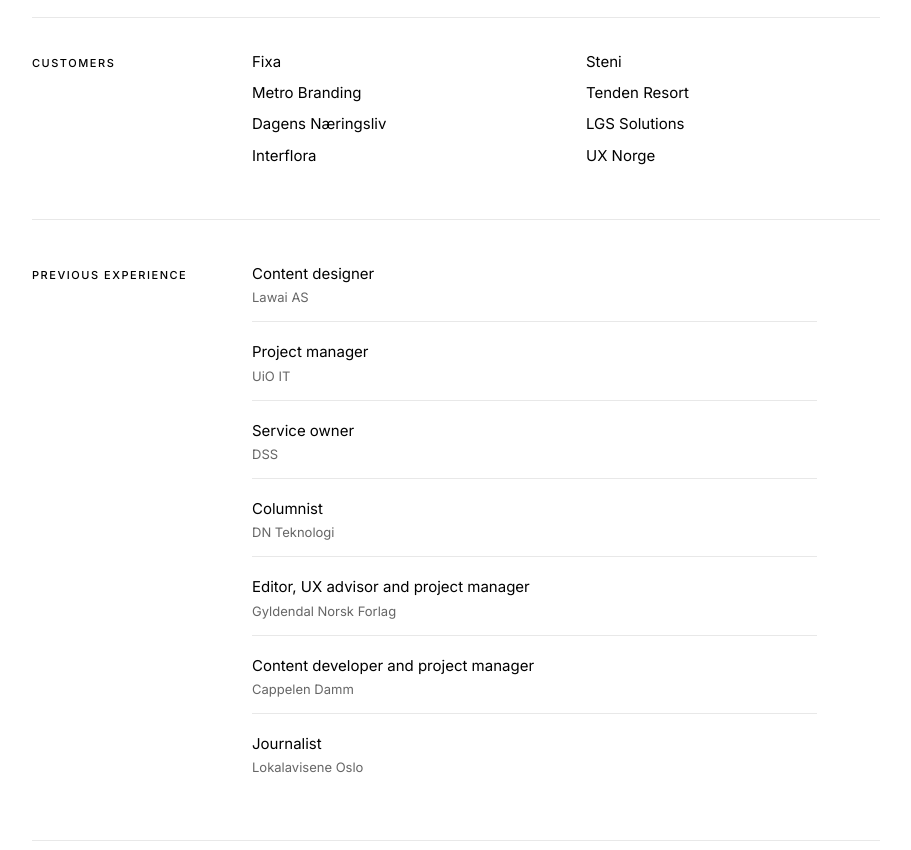
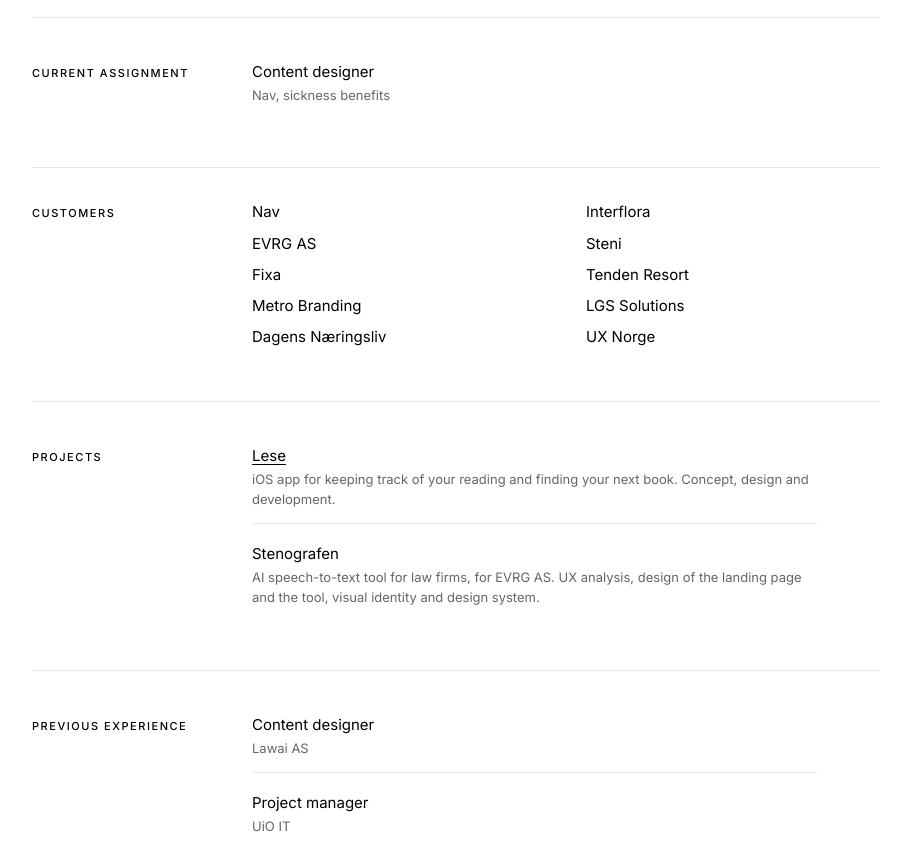
Before and after one commit to idameland/klaradesign.no, a plain HTML site: page index.html in a window 1280 px wide. Shown: the part 620-1470 px from the top of the page, without its empty margins (184-1095 px from the left). Drawn offline with Linux system fonts and the light colour scheme.

Commit message:
Legg til Nav-oppdrag, Lese og Stenografen (#1)
* Legg til Nav-oppdrag og Lese under prosjekter

Co-Authored-By: Claude Opus 5.5 <noreply@anthropic.com>
Claude-Session: https://claude.ai/code/session_01FPVuNwAi1AJXTJrt8gsrY8

* Legg til Stenografen under prosjekter og EVRG AS under kunder

Co-Authored-By: Claude Opus 5.5 <noreply@anthropic.com>
Claude-Session: https://claude.ai/code/session_01FPVuNwAi1AJXTJrt8gsrY8

* Lese: lenke til App Store og presiser iOS

Co-Authored-By: Claude Opus 5.5 <noreply@anthropic.com>
Claude-Session: https://claude.ai/code/session_01FPVuNwAi1AJXTJrt8gsrY8

---------

Co-authored-by: Claude Opus 5.5 <noreply@anthropic.com>

```diff
--- a/index.html
+++ b/index.html
@@ -340,8 +340,17 @@
         </div>
 
         <div class="row">
+          <h2>Current assignment</h2>
+          <ul class="exp-list">
+            <li><span class="exp-role">Content designer</span><span class="exp-org">Nav, sickness benefits</span></li>
+          </ul>
+        </div>
+
+        <div class="row">
           <h2>Customers</h2>
           <ul class="two-col">
+            <li>Nav</li>
+            <li>EVRG AS</li>
             <li>Fixa</li>
             <li>Metro Branding</li>
             <li>Dagens Næringsliv</li>
@@ -350,6 +359,14 @@
             <li>Tenden Resort</li>
             <li>LGS Solutions</li>
             <li>UX Norge</li>
+          </ul>
+        </div>
+
+        <div class="row">
+          <h2>Projects</h2>
+          <ul class="exp-list">
+            <li><span class="exp-role"><a href="https://apps.apple.com/no/app/lese/id6803094767?l=nb" target="_blank" rel="noopener" aria-label="Lese in the App Store (opens in new tab)">Lese</a></span><span class="exp-org">iOS app for keeping track of your reading and finding your next book. Concept, design and development.</span></li>
+            <li><span class="exp-role">Stenografen</span><span class="exp-org">AI speech-to-text tool for law firms, for EVRG AS. UX analysis, design of the landing page and the tool, visual identity and design system.</span></li>
           </ul>
         </div>
 
```
